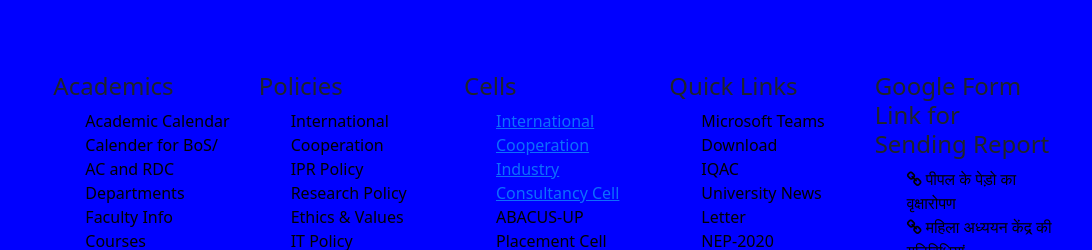
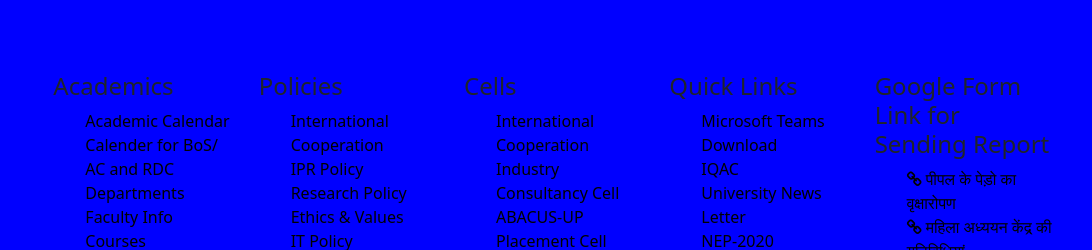
Before and after one commit to tiwariaman2/ccsu.github.io, a plain HTML site: page index.html in a window 1280 px wide. Shown: the part 2075-2325 px from the top of the page, 188-1280 px from the left. Drawn offline with nearby package versions, Linux system fonts and the light colour scheme.

Commit message:
Update index.html

```diff
--- a/index.html
+++ b/index.html
@@ -569,8 +569,7 @@
                         <li><a href="https://youtube.com/channel/UCBRUtlVs5IJiAM61KZqDXrg" target="_blank"><i class="fa fa-youtube" style="color: #e30000;"></i></a></li>
                  <li><a href="https://youtube.com/@CCSUYouTube" target="_blank"><i class="fa fa-youtube" style="color: #e30000;"></i></a></li>
                     <li><a href="https://instagram.com/ccsuinsta" target="_blank"><i class="fa fa-instagram" style="color:#ff0b92"></i></a></li>
-                    <li><a href="
-            https://www.linkedin.com/company/ch-charan-singh-university-meerut/" target="_blank"><i class="fa fa-linkedin" style="color:#019ad5"></i></a></li>
+                    <li><a href="https://www.linkedin.com/company/ch-charan-singh-university-meerut/" target="_blank"><i class="fa fa-linkedin" style="color:#019ad5"></i></a></li>
                       </ul>
                     </div>
                   </div>
@@ -621,8 +620,8 @@
                     <div>
                       <h4 class="widget-title line-bottom-theme-colored-2">Cells</h4>
                       <ul  style="list-style-type:none;" class="pt-15">
-                        <li><a href="../CIC/index.php" target="_blank">International Cooperation</a></li>
-                    <li><a href="https://ccsuniversity.ac.in/ccsum/industry-consultancy-cell.php" target="_blank">Industry Consultancy Cell</a></li>
+                        <li><a style="text-decoration: none;color:black;" href="../CIC/index.php" target="_blank">International Cooperation</a></li>
+                    <li><a style="text-decoration: none;color:black;" href="https://ccsuniversity.ac.in/ccsum/industry-consultancy-cell.php" target="_blank">Industry Consultancy Cell</a></li>
                         <li><a style="text-decoration: none;color:black;" href="../ABACUS/index.php" target="_blank">ABACUS-UP</a></li>
                         <li><a style="text-decoration: none;color:black;" href="../Placement_cell/index.php" target="_blank">Placement Cell</a></li>
                         <li><a style="text-decoration: none;color:black;" href="../AISHE/index.php" target="_blank">AISHE</a></li>
```
